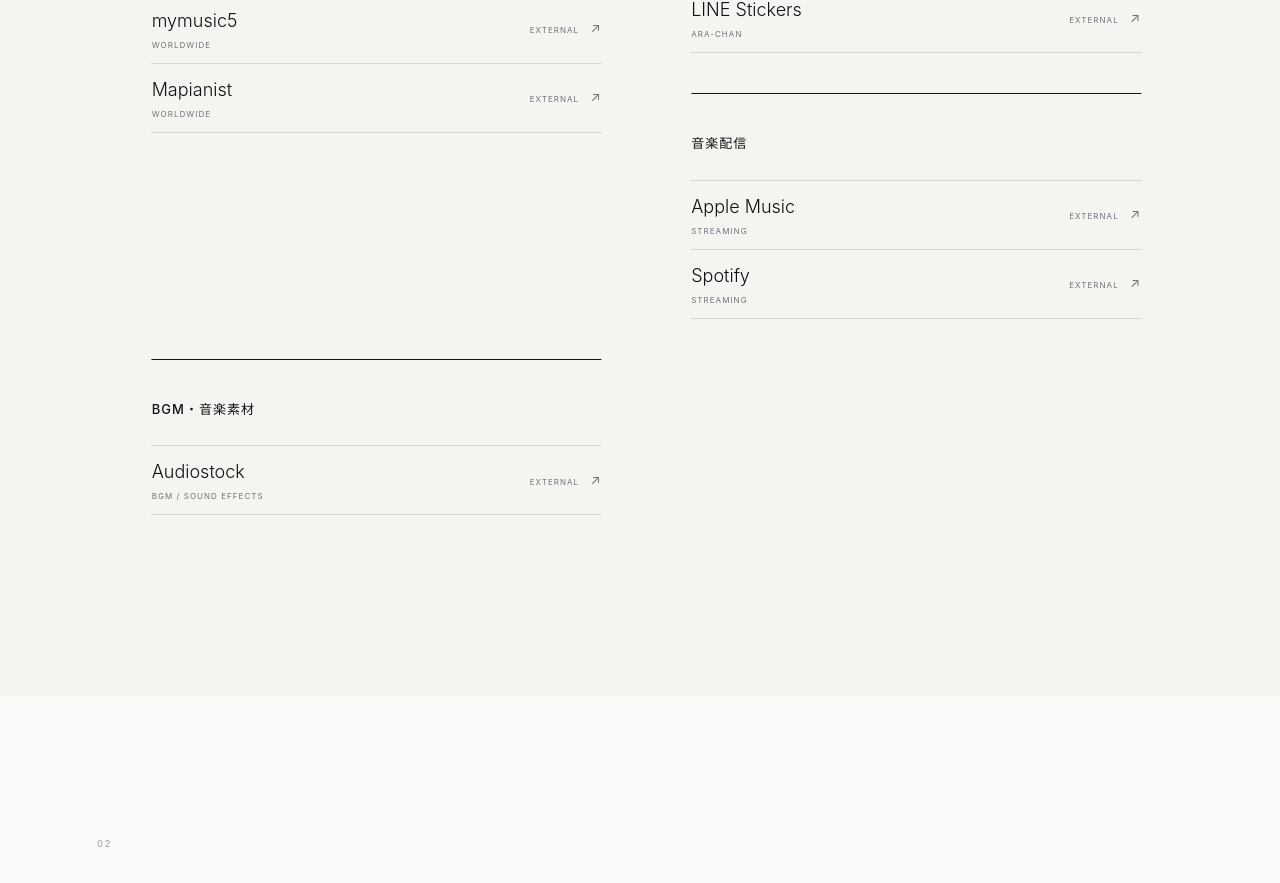
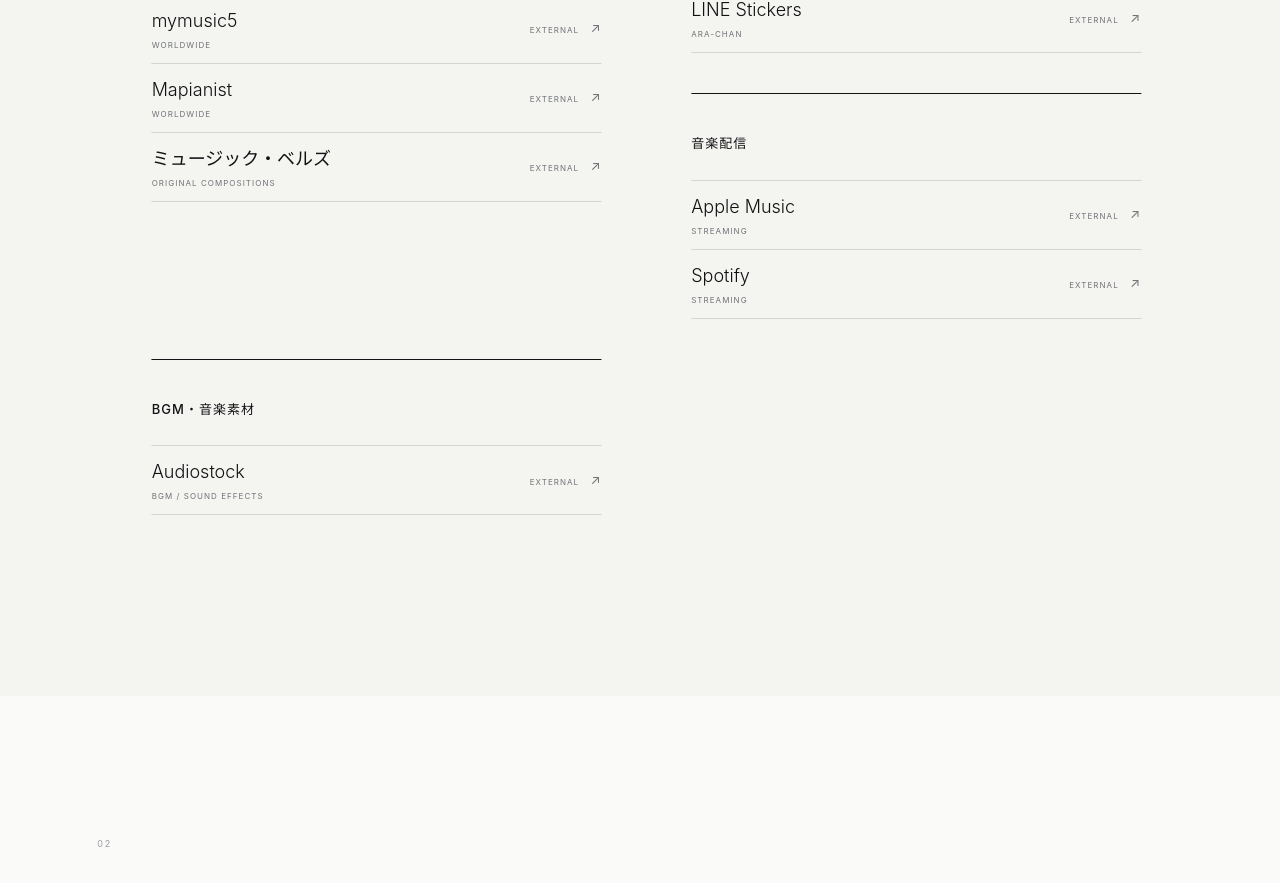
Before and after one commit to arapiano/ara-piano, a Next.js app: page / in a window 1280 px wide. Shown: the part 1490-2373 px from the top of the page. Built offline with nearby package versions, Linux system fonts and the light colour scheme.

Commit message:
Add Music Bells sheet music store

```diff
--- a/src/app/components/BrandSite.tsx
+++ b/src/app/components/BrandSite.tsx
@@ -13,6 +13,7 @@
     ["mucome", "https://mucome.net/profile?id=1931", "Japan"],
     ["mymusic5", "https://www.mymusic5.com/ja/ARAPIANO", "Worldwide"],
     ["Mapianist", "https://www.mapianist.com/profile/1058756/main", "Worldwide"],
+    ["ミュージック・ベルズ", "https://music-bells.com/?mode=srh&sort=n&cid=&keyword=%BF%B7%CB%DC%CF%C2%C0%B5", "Original compositions"],
   ],
   goods: [["SUZURI", "https://suzuri.jp/ARAPIANO", "Official goods"]],
   character: [["LINE Stickers", "https://store.line.me/stickershop/author/6345996/ja", "Ara-chan"]],
```
